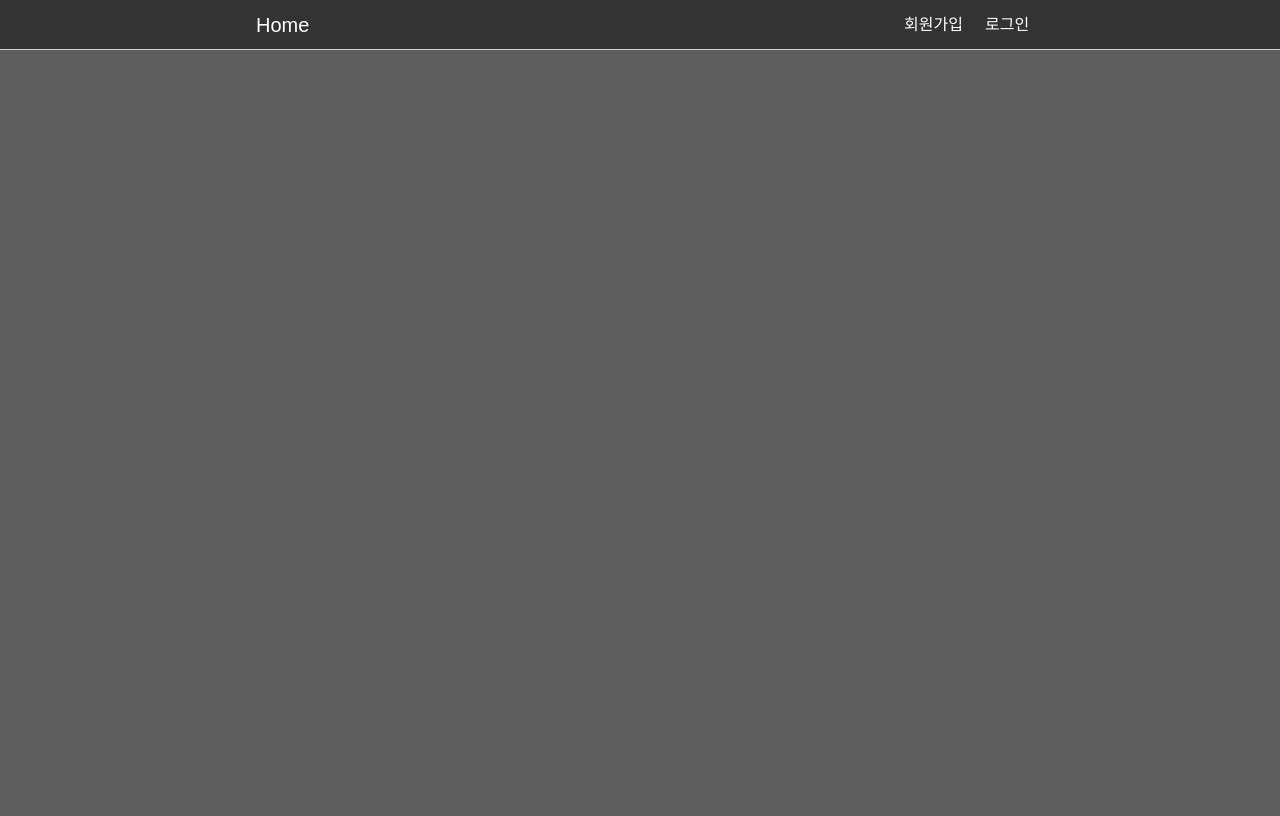
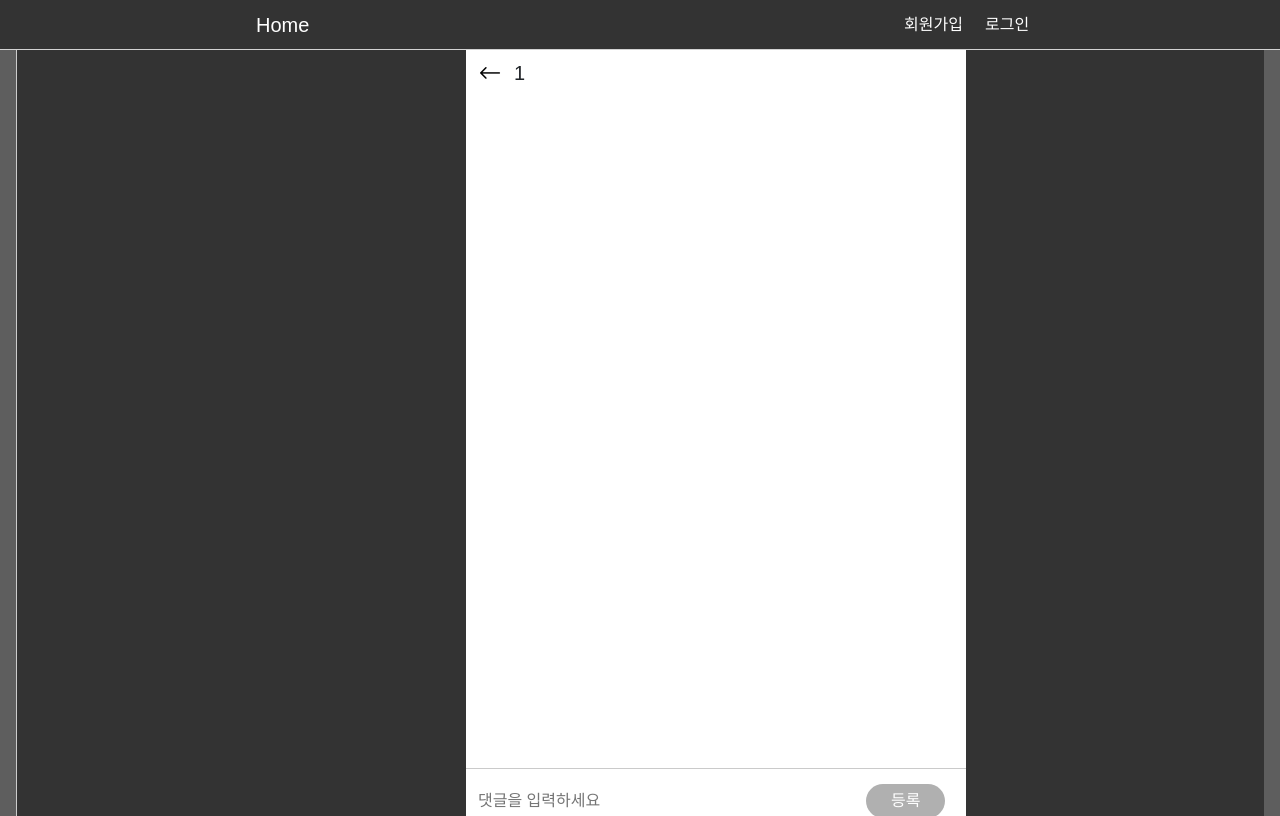
Before and after one commit to RestartReservation/catchCloneFront, a React (Create React App) app: page /comments/1/1 in a window 1280 px wide. Built offline with nearby package versions, Linux system fonts and the light colour scheme.

Commit message:
#34 <fix> comment css 수정, navigate추가

```diff
--- a/src/pages/Comment.js
+++ b/src/pages/Comment.js
@@ -1,14 +1,34 @@
 
 import React, { useState, useEffect } from 'react';
 import './css/Comment.css';
-import { useParams } from 'react-router-dom';
+import { useParams, useNavigate} from 'react-router-dom';
 
 const Comment = () => {
   const [comments,setComments] = useState([]);
   const [parentComments, setParentComments] = useState([]);
   const [childCommentsMap, setChildCommentsMap] = useState({});
-  const { storeName, reviewId} = useParams();
+  const {storeName, reviewId} = useParams();
   const backImage = '/back.png';
+  const navigate = useNavigate();
+  const [requestComment, setResquestComment] = useState('');
+
+
+  const handleChange = (event) => {
+    setResquestComment(event.target.value);
+  };
+
+
+  const handleRequestComment = (event) => {
+    event.preventDefault();
+  };
+
+
+  const handleBackClick = () => {
+    localStorage.setItem('reviewCheck',true);
+    navigate(-1);
+};
+
+
 
   useEffect(() => {
     const parents = comments.filter(comment => comment.parentId === null);
@@ -36,9 +56,31 @@ const Comment = () => {
   };
 
   return (
-    <div>
+    <div className='no-scroll'>
+    <div className = 'contents-section-store'>
+      <div className= 'navtab-contents-page-comment'>
+        <div className= 'store-home-comment'>
+        <div className="store-home-back-img" style={{ backgroundImage: `url(${backImage})` }} onClick={handleBackClick}></div>
+            <span className = "store-home-name">{storeName}</span>
+        </div>
+        <div className='review-comments-div'></div>
+        <div className='container-space-thin'></div>
+        <div className = 'comment-input-div'>
+              <form onSubmit={handleRequestComment} className = 'comment-input-form'>
+                <input
+                  className='comment-text-input'
+                  type="text"
+                  value={requestComment}
+                  onChange={handleChange}
+                  placeholder="댓글을 입력하세요"
+                />
+              <button type="submit" className='comment-submit-button'>등록</button>
+          </form>
+        </div>
+      </div>
+    </div>
+    </div>
 
-    </div>
     );
 };
 
```
